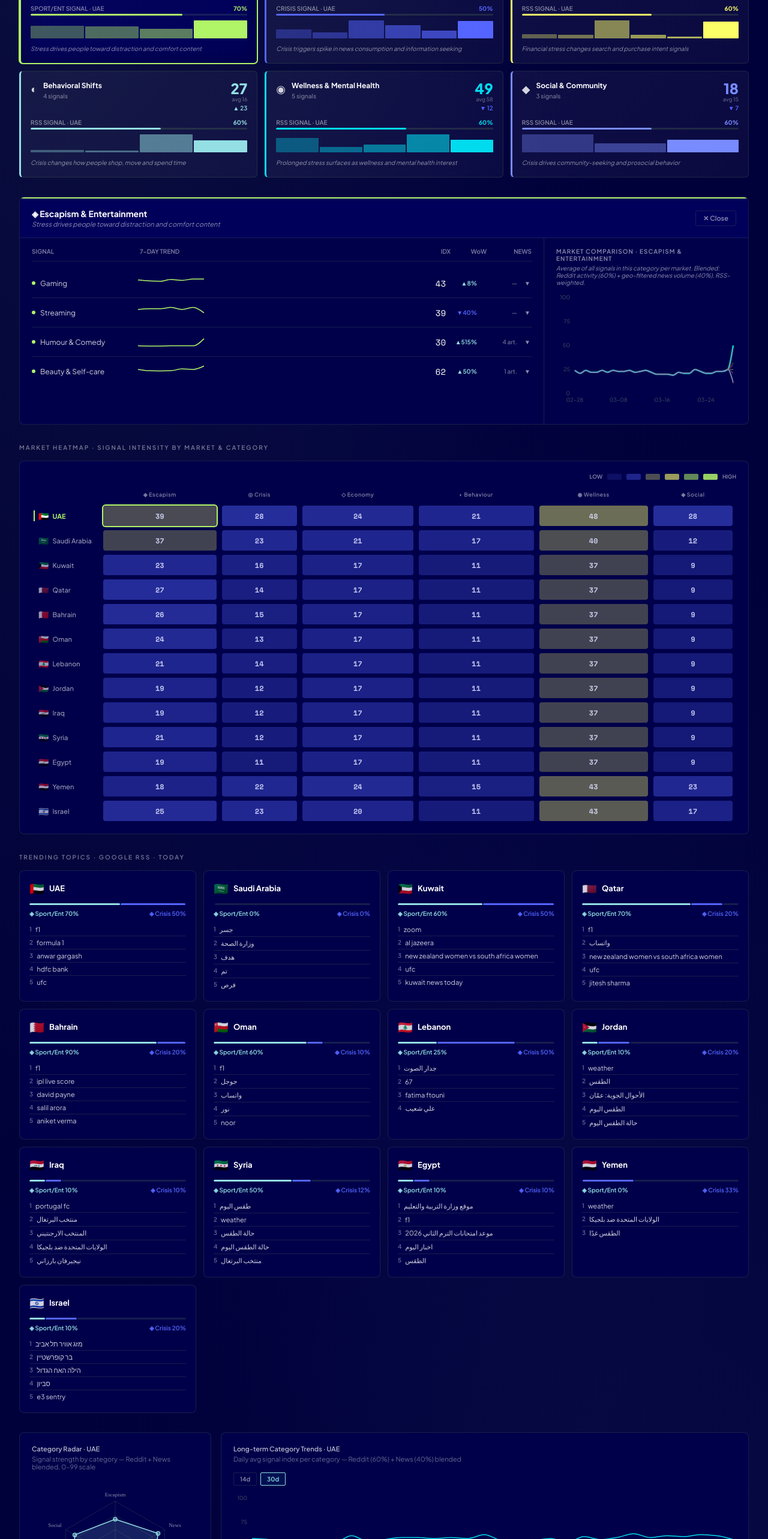
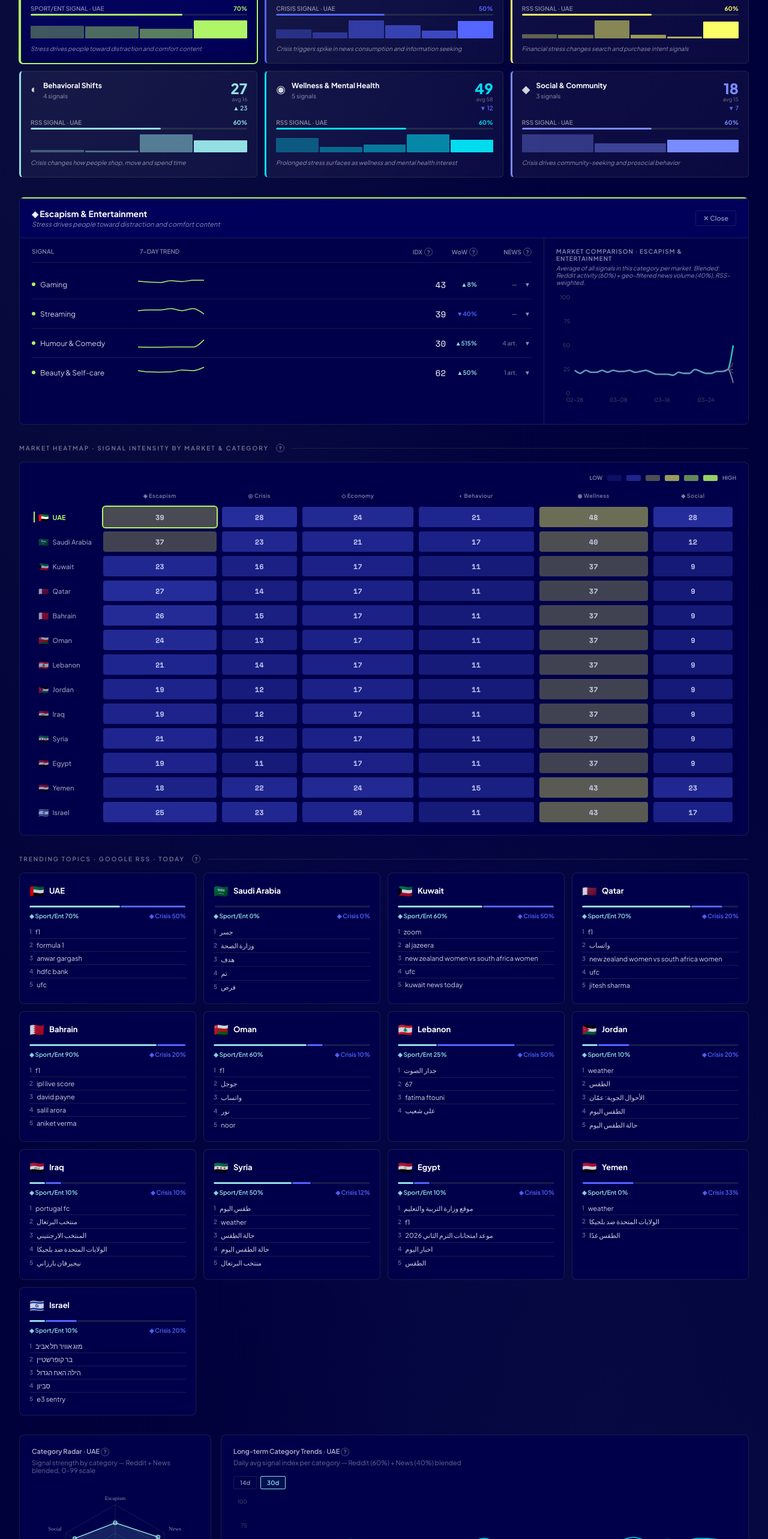
Before and after one commit to raghavhvr/middle-east-intelligence, a React (Vite) app: page / in a window 1280 px wide. Shown: the part 234-2800 px from the top of the page at 60% size. Built offline with nearby package versions, Linux system fonts and the light colour scheme.

Commit message:
Refactor tooltips to use InfoTip component

```diff
--- a/src/App.tsx
+++ b/src/App.tsx
@@ -113,17 +113,15 @@ function CategoryCard({
             {!hasRealData && <span style={{color:"var(--muted)",marginLeft:6,fontSize:8}}>· pending run</span>}
           </div>
         </div>
-        <div className="cat-score-wrap" data-tip="Score = Reddit activity (60%) +
-News volume (40%). Scale 0–99.">
+        <div className="cat-score-wrap" title="Score = Reddit (60%) + News (40%). Scale 0–99.">
           <div className="cat-score" style={{opacity:hasRealData?1:0.4,cursor:"help"}}>{displayScore}</div>
           {baselineAvg !== null && (
             <div style={{fontSize:9,color:"rgba(255,255,255,0.35)",fontFamily:"var(--sans)",fontWeight:500,marginTop:1}}
-              data-tip="30-day average score for this
-category in this market">
+              title="30-day average for this market">
               avg {baselineAvg}
             </div>
           )}
-          <div className={`cat-trend ${trend>0?"up":trend<0?"down":"flat"}`} data-tip="7-day movement: today vs 7 days ago">
+          <div className={`cat-trend ${trend>0?"up":trend<0?"down":"flat"}`} title="7-day movement">
             {trend>0?"▲":trend<0?"▼":"→"} {Math.abs(Math.round(trend))}
           </div>
         </div>
@@ -303,6 +301,17 @@ function SettingsPanel({config,onClose,onSave}:{config:any,onClose:()=>void,onSa
         </div>
       </div>
     </div>
+  );
+}
+
+
+// ── InfoTip ──────────────────────────────────────────────────────────────────
+function InfoTip({text}:{text:string}){
+  return (
+    <span className="info-tip">
+      <button className="info-tip-btn" onClick={e=>e.stopPropagation()}>?</button>
+      <span className="info-tip-box">{text}</span>
+    </span>
   );
 }
 
@@ -528,18 +537,27 @@ export default function App(){
             radial-gradient(ellipse at 50% 50%,rgba(84,101,255,0.04) 0%,transparent 70%);}
 
 
-        /* ── Custom tooltips (title attr works on interactive elements; use data-tip for divs) ── */
-        [data-tip]{position:relative;cursor:help;}
-        [data-tip]::after{
-          content:attr(data-tip);
-          position:absolute;bottom:calc(100% + 6px);left:50%;transform:translateX(-50%);
-          background:#0a1628;border:1px solid var(--border2);color:rgba(255,255,255,0.8);
-          font-family:var(--sans);font-size:10px;font-weight:400;line-height:1.5;
-          padding:6px 10px;border-radius:4px;white-space:pre-wrap;max-width:280px;
-          text-align:center;z-index:999;pointer-events:none;
-          opacity:0;transition:opacity .15s;
+
+        /* ── InfoTip ── */
+        .info-tip{position:relative;display:inline-flex;}
+        .info-tip-btn{
+          width:14px;height:14px;border-radius:50%;border:1px solid rgba(255,255,255,0.3);
+          background:transparent;color:rgba(255,255,255,0.45);font-family:var(--sans);
+          font-size:9px;font-weight:700;cursor:help;display:inline-flex;align-items:center;
+          justify-content:center;line-height:1;flex-shrink:0;transition:all .15s;
+          padding:0;
         }
-        [data-tip]:hover::after{opacity:1;}
+        .info-tip-btn:hover{border-color:var(--cyan);color:var(--cyan);}
+        .info-tip-box{
+          display:none;position:absolute;bottom:calc(100% + 8px);left:50%;
+          transform:translateX(-50%);min-width:220px;max-width:300px;
+          background:#0c1e35;border:1px solid var(--border2);border-radius:5px;
+          padding:8px 12px;z-index:999;pointer-events:none;
+          font-family:var(--sans);font-size:10px;font-weight:400;
+          color:rgba(255,255,255,0.75);line-height:1.6;white-space:normal;
+          box-shadow:0 4px 20px rgba(0,0,0,0.5);
+        }
+        .info-tip:hover .info-tip-box{display:block;}
         /* ── Top bar wrapper (header + market nav stick together) ── */
         .top-bar{position:sticky;top:0;z-index:100;background:rgba(0,0,58,0.97);backdrop-filter:blur(20px);}
         /* ── Header ── */
@@ -879,9 +897,9 @@ export default function App(){
                 <div style={{display:"flex",gap:20,marginBottom:12,paddingBottom:10,borderBottom:"1px solid var(--border)"}}>
                   <span style={{fontFamily:"var(--sans)",fontSize:10,fontWeight:600,color:"rgba(255,255,255,0.5)",width:160}}>SIGNAL</span>
                   <span style={{fontFamily:"var(--sans)",fontSize:10,fontWeight:600,color:"rgba(255,255,255,0.5)",flex:1}}>7-DAY TREND</span>
-                  <span style={{fontFamily:"var(--sans)",fontSize:10,fontWeight:600,color:"rgba(255,255,255,0.5)",width:30,textAlign:"right"}} title="Signal index 0–99. Reddit (60%) + News volume (40%)">IDX</span>
-                  <span style={{fontFamily:"var(--sans)",fontSize:10,fontWeight:600,color:"rgba(255,255,255,0.5)",width:40,textAlign:"right"}} title="Week-on-week % change in signal score vs 7 days ago">WoW</span>
-                  <span style={{fontFamily:"var(--sans)",fontSize:10,fontWeight:600,color:"rgba(255,255,255,0.5)",width:55,textAlign:"right"}} title="Number of Google News RSS articles mentioning this signal in this market today">NEWS</span>
+                  <span style={{fontFamily:"var(--sans)",fontSize:10,fontWeight:600,color:"rgba(255,255,255,0.5)",width:50,textAlign:"right",display:"flex",alignItems:"center",gap:3,justifyContent:"flex-end"}}>IDX <InfoTip text="Signal index 0–99. Reddit post volume (60%) + geo-filtered news article count (40%), normalised across all markets." /></span>
+                  <span style={{fontFamily:"var(--sans)",fontSize:10,fontWeight:600,color:"rgba(255,255,255,0.5)",width:55,textAlign:"right",display:"flex",alignItems:"center",gap:3,justifyContent:"flex-end"}}>WoW <InfoTip text="Week-on-week % change: today's score vs same signal 7 days ago from history." /></span>
+                  <span style={{fontFamily:"var(--sans)",fontSize:10,fontWeight:600,color:"rgba(255,255,255,0.5)",width:70,textAlign:"right",display:"flex",alignItems:"center",gap:3,justifyContent:"flex-end"}}>NEWS <InfoTip text="Google News RSS article count for this signal in this market today." /></span>
                 </div>
                 {activeSigKeys.map(sk=>(
                   <SignalRow key={sk} sigKey={sk} sig={flatSigs[sk]}
@@ -954,9 +972,7 @@ export default function App(){
 
         {/* ── Market Heatmap ── */}
         <div>
-          <div className="sec" data-tip="Each cell = avg signal score.
-Reddit (60%) + geo-filtered News (40%).
-Click any cell to drill in.">Market Heatmap · Signal Intensity by Market & Category</div>
+          <div className="sec" >Market Heatmap · Signal Intensity by Market & Category <InfoTip text="Each cell = average signal score for that market × category. Reddit post volume (60%) + geo-filtered Google News article count (40%). Click any cell to switch to that market + category." /></div>
           <div className="card" style={{overflowX:"auto",padding:"20px 20px 16px"}}>
             {/* Legend */}
             <div style={{display:"flex",alignItems:"center",gap:8,marginBottom:16,justifyContent:"flex-end"}}>
@@ -1058,9 +1074,7 @@ Click any cell to drill in.">Market Heatmap · Signal Intensity by Market & Cate
 
         {/* ── Trending Topics ── */}
         <div>
-          <div className="sec" data-tip="Top trending topics from Google Trends
-RSS per market. Classified into Sport/Ent
-vs Crisis by keyword matching.">Trending Topics · Google RSS · Today</div>
+          <div className="sec" >Trending Topics · Google RSS · Today <InfoTip text="Top trending search topics from Google Trends RSS per market today. Classified into Sport/Ent vs Crisis using keyword matching across topic titles and related headlines." /></div>
           <div className="topics-grid">
             {Object.entries(MARKET_FLAGS).map(([market,flag])=>{
               const r=rss[market]||{};
@@ -1096,9 +1110,7 @@ vs Crisis by keyword matching.">Trending Topics · Google RSS · Today</div>
         {/* ── Radar + Long-term ── */}
         <div className="analysis-grid">
           <div className="card">
-            <div className="card-title" data-tip="Relative signal strength across
-6 categories. Each axis = avg
-category score, 0–99.">Category Radar · {activeMarket}</div>
+            <div className="card-title" >Category Radar · {activeMarket} <InfoTip text="Radar showing relative signal strength across all 6 categories for the selected market. Each axis = average score for that category, normalised 0–99." /></div>
             <div className="card-sub">Signal strength by category — Reddit + News blended, 0–99 scale</div>
             <ResponsiveContainer width="100%" height={260}>
               <RadarChart data={radarData} margin={{top:10,right:20,bottom:10,left:20}}>
@@ -1113,9 +1125,7 @@ category score, 0–99.">Category Radar · {activeMarket}</div>
           </div>
 
           <div className="card">
-            <div className="card-title" data-tip="Daily avg of all signals per category.
-Backfill = weekly Reddit buckets ±15%.
-Real data from first workflow run.">Long-term Category Trends · {activeMarket}</div>
+            <div className="card-title" >Long-term Category Trends · {activeMarket} <InfoTip text="Daily average of all signal scores within each category for this market. Backfill uses weekly Reddit buckets with ±15% jitter. Real daily data starts from first workflow run." /></div>
             <div className="card-sub">Daily avg signal index per category — Reddit (60%) + News (40%) blended</div>
             {history.length > 0 ? (
               <>
```
